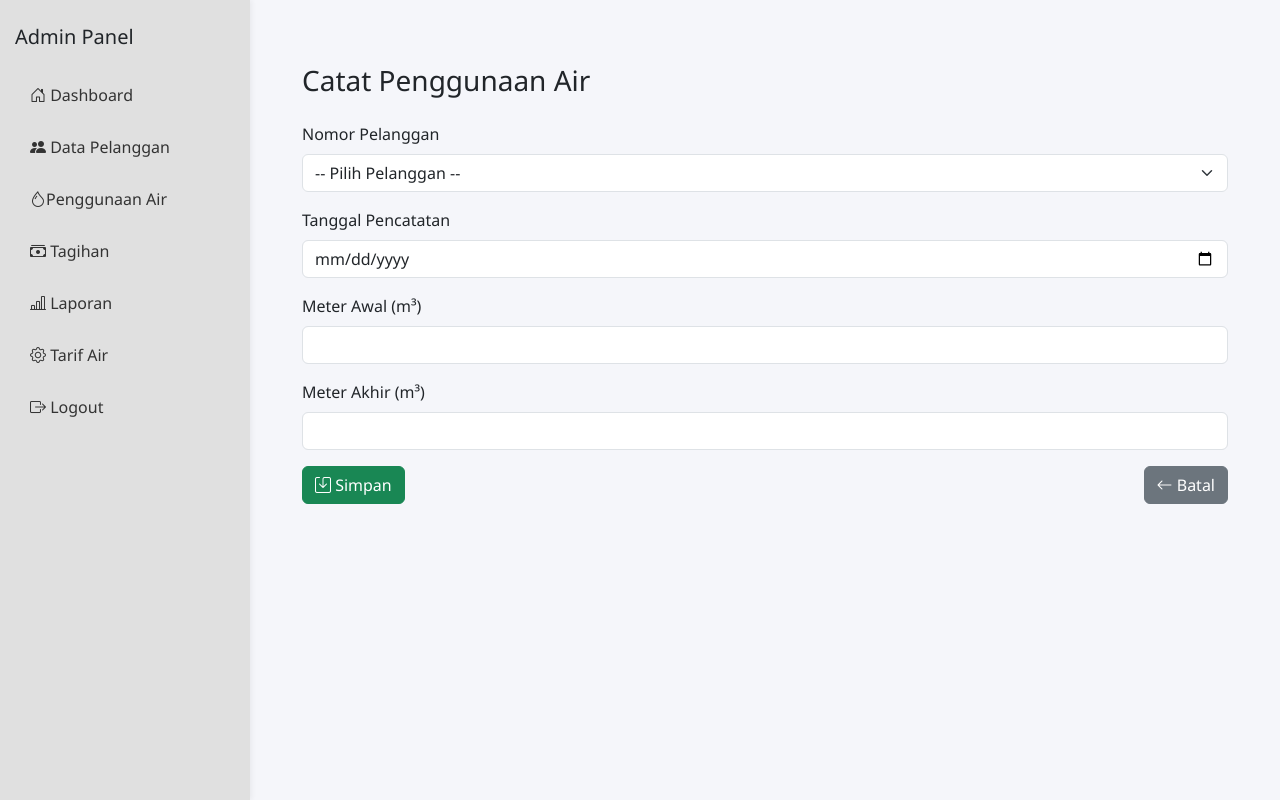
After one commit to meryzennn/Tagihan-air, a CodeIgniter 4 app: the page made by app/Views/admin/penggunaan_air/create.php in a window 1280 px wide. The commit adds this page. Run offline with PHP 8.4 and a stand-in for CodeIgniter, Linux system fonts and the light colour scheme; the template is opened without the code that fills it, so the values that code supplies are empty; some libraries are stand-ins or nearby versions.

Commit message:
Refactor Penggunaan Air functionality: update index, create, and store methods; enhance data retrieval and add create view for usage entry

```diff
--- a/app/Models/PelangganModel.php
+++ b/app/Models/PelangganModel.php
@@ -8,5 +8,5 @@ class PelangganModel extends Model
 {
     protected $table      = 'users';
     protected $primaryKey = 'id_user';
-    protected $allowedFields = ['no_pelanggan', 'nama_lengkap', 'alamat', 'no_hp'];
+    protected $allowedFields = ['username', 'password', 'role', 'nama_lengkap', 'alamat', 'no_hp', 'no_pelanggan'];
 }
--- a/app/Models/PenggunaanAirModel.php
+++ b/app/Models/PenggunaanAirModel.php
@@ -8,6 +8,6 @@ class PenggunaanAirModel extends Model
 {
     protected $table = 'penggunaan_air';
     protected $primaryKey = 'id_penggunaan';
-    protected $allowedFields = ['id_user', 'bulan', 'tahun', 'meter_awal', 'meter_akhir', 'created_at'];
+    protected $allowedFields = ['id_user', 'tanggal_pencatatan', 'meter_awal', 'meter_akhir', 'created_at'];
     protected $useTimestamps = false;
 }
--- /dev/null
+++ b/app/Views/admin/penggunaan_air/create.php
@@ -0,0 +1,53 @@
+<?= $this->extend('layouts/admin_layout') ?>
+<?= $this->section('content') ?>
+
+<div class="container mt-4">
+  <h3 class="mb-4">Catat Penggunaan Air</h3>
+
+  <?php if (session()->getFlashdata('error')): ?>
+    <div class="alert alert-danger"><?= session()->getFlashdata('error') ?></div>
+  <?php endif; ?>
+
+  <form action="<?= base_url('/penggunaan-air/store') ?>" method="post">
+
+    <!-- Pilih Pelanggan -->
+    <div class="mb-3">
+      <label for="id_user" class="form-label">Nomor Pelanggan</label>
+      <select name="id_user" id="id_user" class="form-select" required>
+        <option value="">-- Pilih Pelanggan --</option>
+        <?php foreach ($pelanggan as $p): ?>
+          <option value="<?= $p['id_user'] ?>">
+            <?= esc($p['no_pelanggan']) ?> - <?= esc($p['nama_lengkap']) ?>
+          </option>
+        <?php endforeach; ?>
+      </select>
+    </div>
+
+    <!-- Tanggal Pencatatan -->
+    <div class="mb-3">
+      <label for="tanggal_pencatatan" class="form-label">Tanggal Pencatatan</label>
+      <input type="date" name="tanggal_pencatatan" id="tanggal_pencatatan" class="form-control" required>
+    </div>
+
+    <!-- Meter Awal -->
+    <div class="mb-3">
+      <label for="meter_awal" class="form-label">Meter Awal (m³)</label>
+      <input type="number" name="meter_awal" id="meter_awal" class="form-control" min="0" required>
+    </div>
+
+    <!-- Meter Akhir -->
+    <div class="mb-3">
+      <label for="meter_akhir" class="form-label">Meter Akhir (m³)</label>
+      <input type="number" name="meter_akhir" id="meter_akhir" class="form-control" min="0" required>
+    </div>
+
+    <!-- Tombol -->
+    <div class="d-flex justify-content-between">
+      <button type="submit" class="btn btn-success"><i class="bi bi-save"></i> Simpan</button>
+      <a href="<?= base_url('/penggunaan-air') ?>" class="btn btn-secondary"><i class="bi bi-arrow-left"></i> Batal</a>
+    </div>
+
+  </form>
+</div>
+
+<?= $this->endSection() ?>
```
Also changed, not shown: app/Controllers/PenggunaanAir.php (+17 -10 lines), app/Views/admin/penggunaan_air/index.php (+10 -22 lines).
